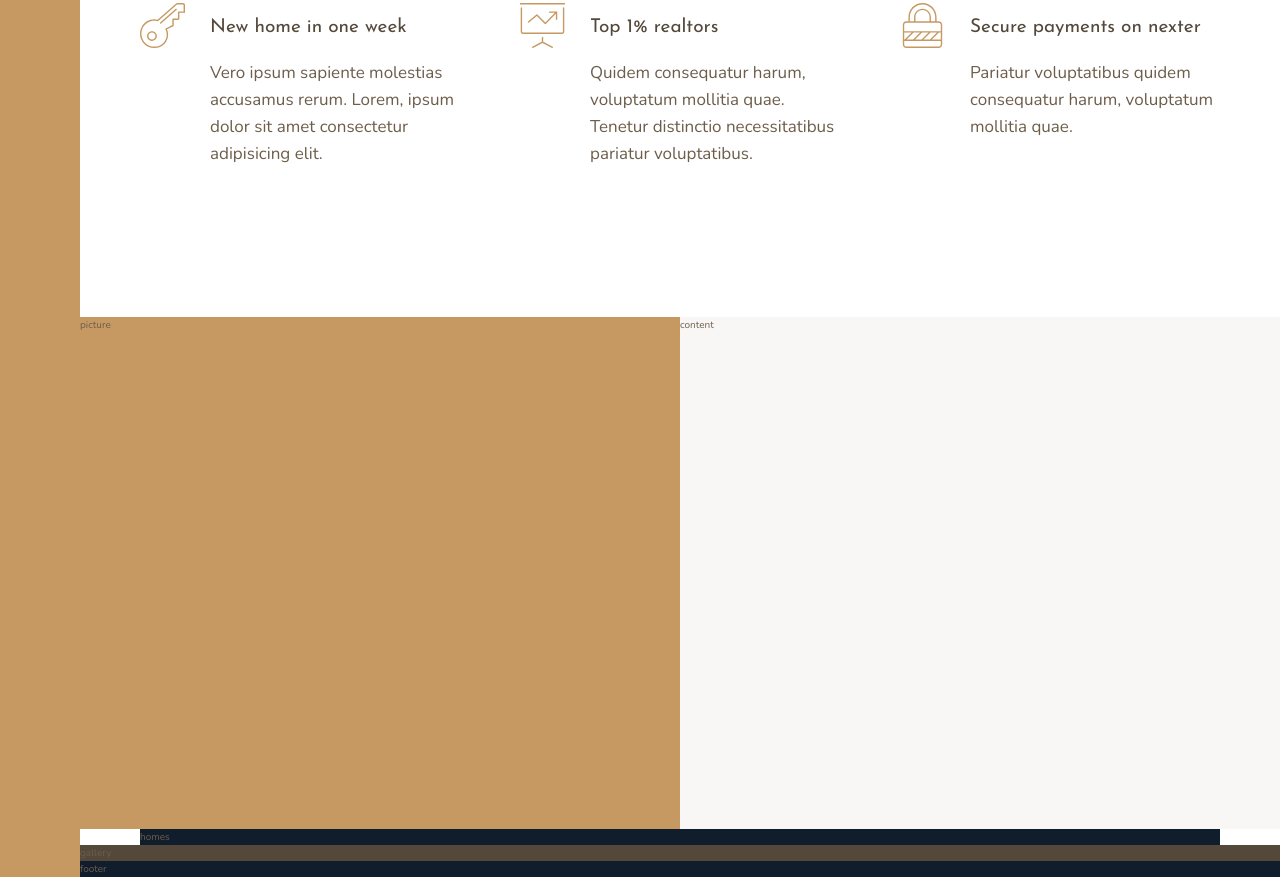
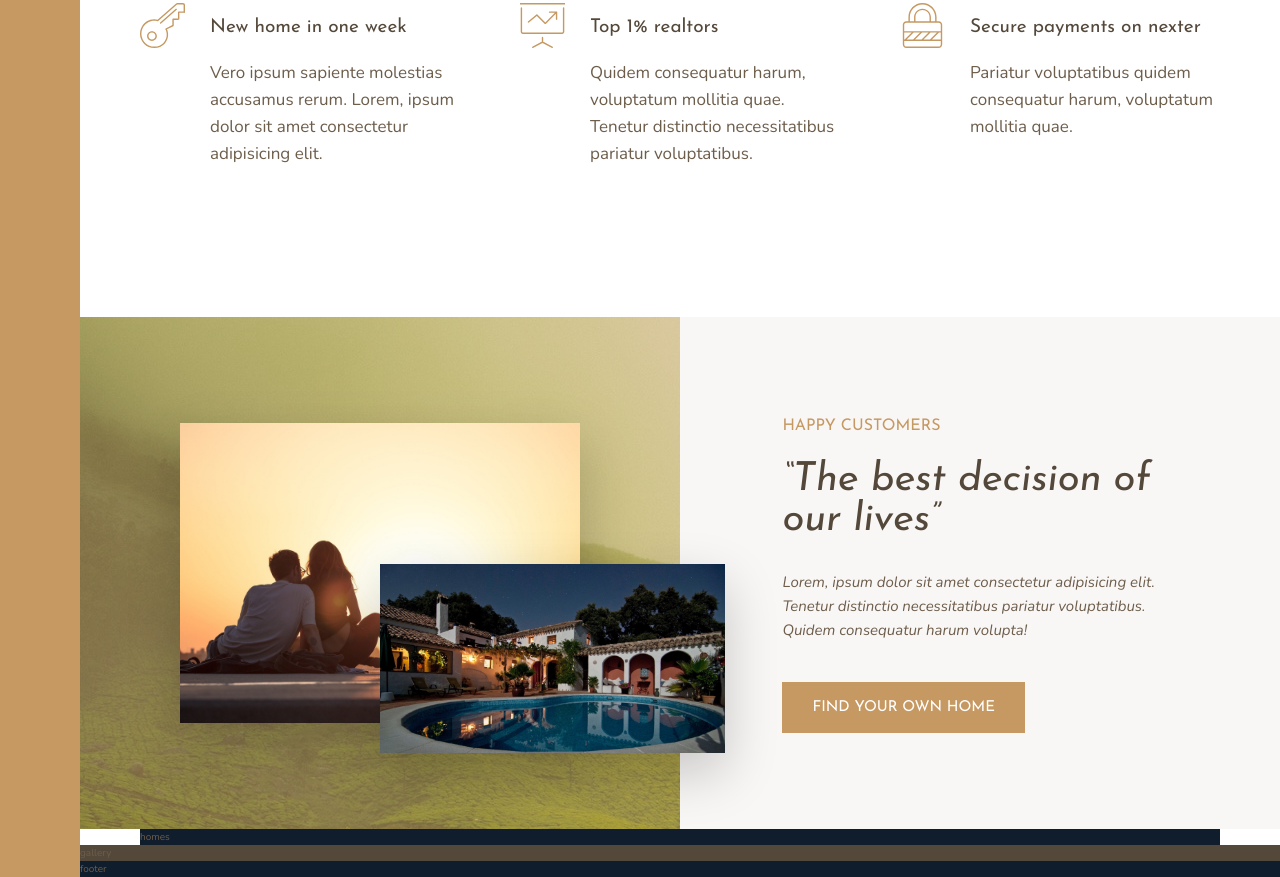
Before and after one commit to henrikboye/nexter, a website: page index.html in a window 1280 px wide. Shown: the part 991-1868 px from the top of the page. Drawn offline with nearby package versions, Linux system fonts and the light colour scheme.

Commit message:
story part done

```diff
--- a/index.html
+++ b/index.html
@@ -84,10 +84,14 @@
         </section>
 <!-- STORY -->
         <div class="story__pictures">
-            picture
+            <img src="img/story-1.jpeg" alt="Cople with new house" class="story__img--1">
+            <img src="img/story-2.jpeg" alt="New house" class="story__img--2">
         </div>
         <div class="story__content">
-            content
+            <h3 class="heading-3 mb-sm">Happy Customers</h3>
+            <h2 class="heading-2 heading-2--dark mb-md">&ldquo;The best decision of our lives&rdquo;</h2>
+            <p class="story__text">Lorem, ipsum dolor sit amet consectetur adipisicing elit. Tenetur distinctio necessitatibus pariatur voluptatibus. Quidem consequatur harum volupta!</p>
+            <button class="btn">Find your own home</button>
         </div>
 <!-- homes -->
         <div class="homes">
--- a/sass/_story.scss
+++ b/sass/_story.scss
@@ -1,11 +1,49 @@
 .story {
+
   &__pictures{
     background-color: $color-primary;
     grid-column: full-start / col-end 4;
+    background-image: linear-gradient(rgba($color-primary, .5), rgba($color-primary, .5)), url(../img/back.jpg);
+
+    display: grid;
+    grid-template-rows: repeat(6, 1fr);
+    grid-template-columns: repeat(6, 1fr);
+    align-items: center;
+
   }
 
+  &__img--1 {
+    width: 100%;
+    grid-row: 2 / span 4;
+    grid-column: 2 / span 4;
+    box-shadow: 0 2rem 5rem rgba($color: #000000, $alpha: .2);
+  }
+ &__img--2 {
+    width: 115%;
+    grid-column: 4 / span 3;
+    grid-row: 4 / span 2;
+    z-index: 10;
+    box-shadow: 0 2rem 5rem rgba($color: #000000, $alpha: .2);
+  }
   &__content{
     background-color: $color-grey-light-1;
     grid-column: col-start 5 / full-end;
+
+    padding: 6rem 8vw;
+
+    display: grid;
+    align-content: center;
+    justify-items: start;
+
+    // display: flex;
+    // flex-direction: column;
+    // justify-content: center;
+    // align-items: flex-start;
+  }
+
+  &__text {
+    font-size: 1.5rem;
+    font-style: italic;
+    margin-bottom: 4rem;
   }
 }
--- a/sass/_typography.scss
+++ b/sass/_typography.scss
@@ -10,16 +10,46 @@
 
 .heading-2 {
   @extend %heading;
+  font-size: 4rem;
+  font-style: italic;
+  line-height: 1;
+
+  &--light{ color:  $color-grey-light-1;}
+  &--dark{ color: $color-grey-dark-1;}
 }
 
 .heading-3 {
   @extend %heading;
+  font-size: 1.6rem;
+  color: $color-primary;
+  text-transform: uppercase;
 }
 .heading-4 {
   @extend %heading;
   font-size: 1.9rem;
 
   &--light{ color:  $color-grey-light-1;}
-
   &--dark{ color: $color-grey-dark-1;}
 }
+
+.btn {
+  background-color: $color-primary;
+  color: #fff;
+  border: none;
+  border-radius: 0;
+  font-family: $font-display;
+  font-size: 1.5rem;
+  text-transform: uppercase;
+  padding: 1.8rem 3rem;
+  cursor: pointer;
+  transition: all .2s;
+
+  &:hover {
+    background-color: $color-primary-dark;
+  }
+}
+
+.mb-sm { margin-bottom: 2rem; }
+.mb-md { margin-bottom: 3rem; }
+.mb-ld { margin-bottom: 4rem; }
+.mb-xl { margin-bottom: 8rem; }
```
Also changed, not shown: css/style.css.
